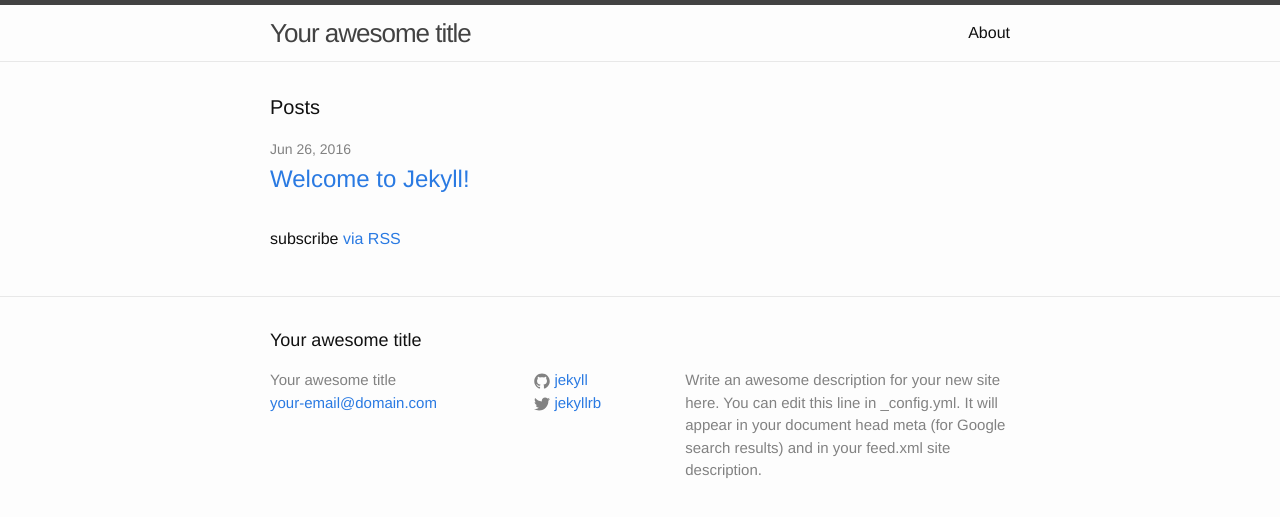
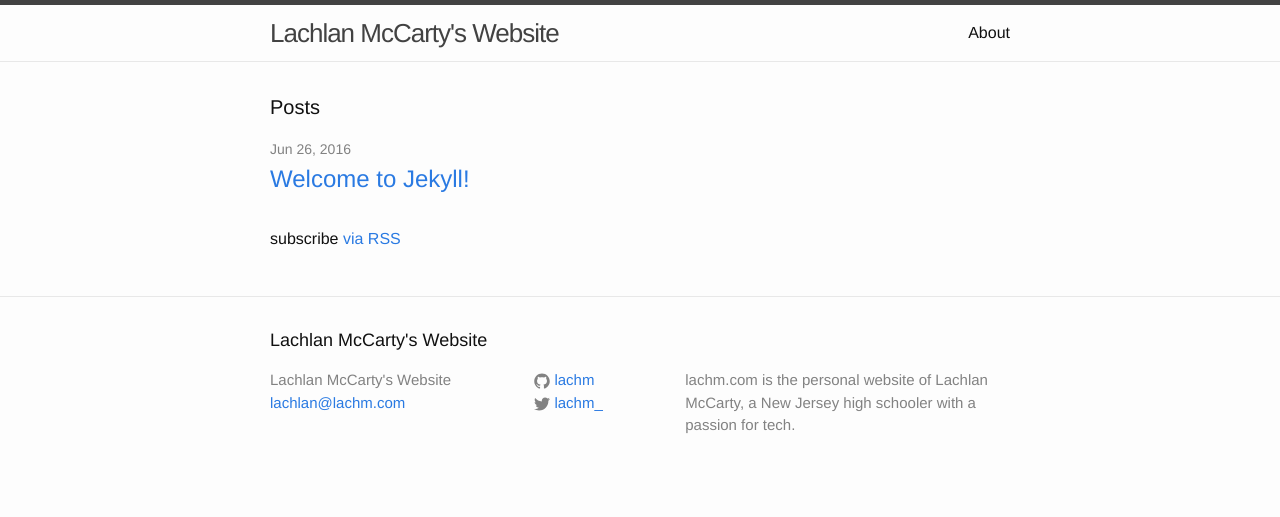
Before and after one commit to lachm/lachm.github.io, a Jekyll site: the page built from index.html, in a window 1280 px wide. Shown: the top 517 px of the page. Built offline with Jekyll 4.4.1, drawn with Linux system fonts in a browser that asks for light colours.

Commit message:
Updated _config.xml

```diff
--- a/_config.yml
+++ b/_config.yml
@@ -6,16 +6,17 @@
 # 'jekyll serve'. If you change this file, please restart the server process.
 
 # Site settings
-title: Your awesome title
-email: your-email@domain.com
+title: Lachlan McCarty's Website
+email: lachlan@lachm.com
 description: > # this means to ignore newlines until "baseurl:"
-  Write an awesome description for your new site here. You can edit this
-  line in _config.yml. It will appear in your document head meta (for
-  Google search results) and in your feed.xml site description.
+  lachm.com is the personal website of Lachlan McCarty, a New Jersey
+  high schooler with a passion for tech.
 baseurl: "" # the subpath of your site, e.g. /blog
-url: "http://yourdomain.com" # the base hostname & protocol for your site
-twitter_username: jekyllrb
-github_username:  jekyll
+url: "http://www.lachm.com" # the base hostname & protocol for your site
+twitter_username: lachm_
+github_username:  lachm
+
+timezone: America/New_York
 
 # Build settings
 markdown: kramdown
```
